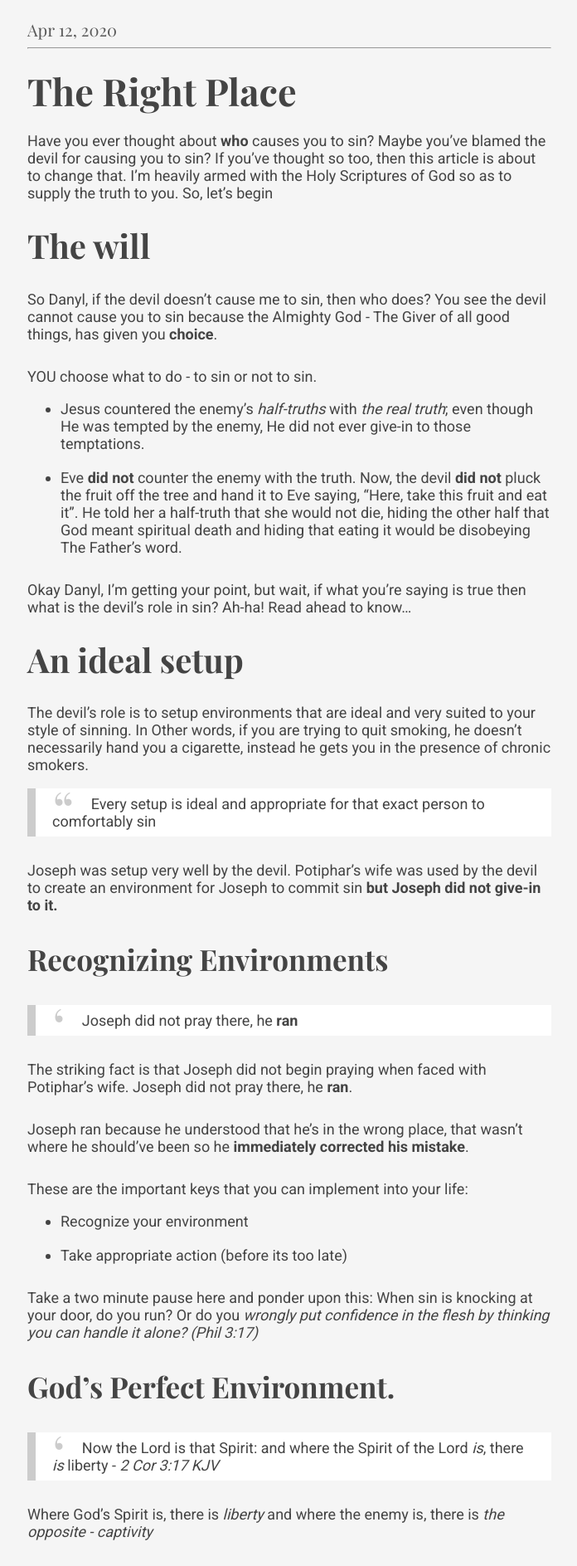
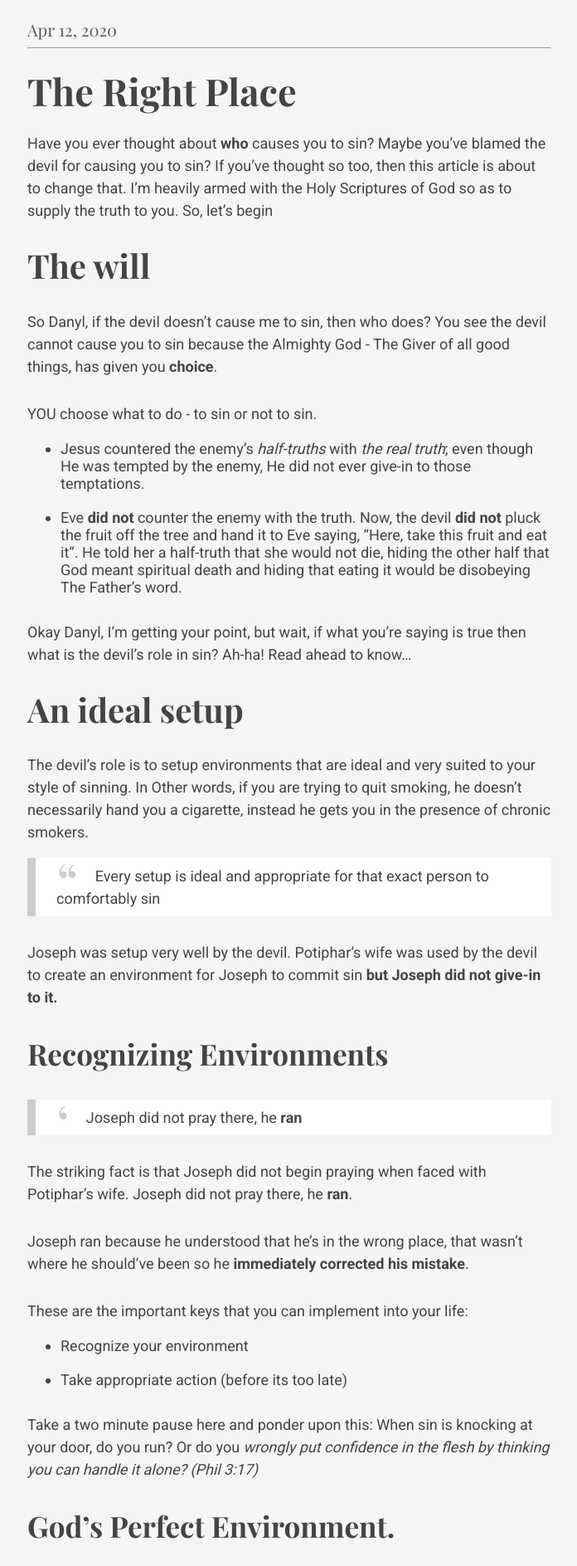
Before and after one commit to gitryder/jekyll-dan-page, a Jekyll site: the page built from _posts/2020-04-12-The-Right-Place.md, in a window 1280 px wide. Shown: the top 1887 px of the page at 83% size, without its empty margins (291-987 px from the left). Built offline with Jekyll 4.4.1, drawn with Linux system fonts in a browser that asks for light colours; emoji names are drawn with the system emoji font.

Commit message:
Increase text line-height

```diff
--- a/assets/css/post.css
+++ b/assets/css/post.css
@@ -73,6 +73,7 @@ p, li {
 
 p {
     margin-top: 30px;
+    line-height: 27px;
 }
 
 li {
@@ -89,7 +90,7 @@ blockquote {
     background: white;
     border-left: 10px solid #ccc;
     margin: 0;
-    padding: 0.5em 20px;
+    padding: 0.5em 25px;
     quotes: "\201C""\201D""\2018""\2019";
   }
 
```
